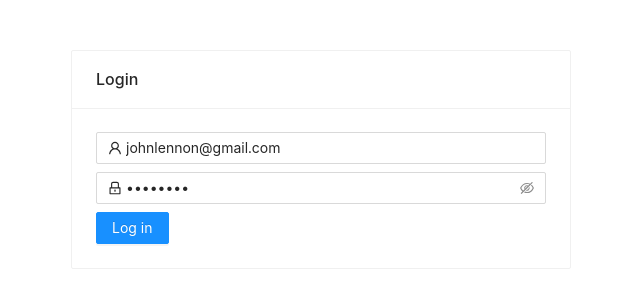
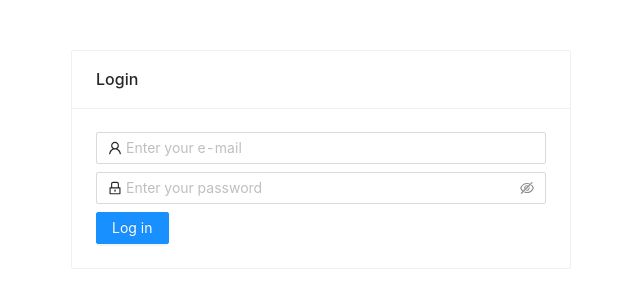
Before and after one commit to raphaelalvarenga/gerenciamento-de-produtos-frontend, a React (Create React App) app: page /login in a window 1280 px wide. Shown: the top 308 px of the page, without its empty margins (319-959 px from the left). Built offline with nearby package versions, Linux system fonts and the light colour scheme.

Commit message:
[Login fields] The login fields were field with data. They got empty.

```diff
--- a/src/views/Login.tsx
+++ b/src/views/Login.tsx
@@ -10,8 +10,8 @@ import config from "../routines/config";
 const Login: FunctionComponent<RouteComponentProps> = (props) => {
 
     // This states will store the fields
-    const [email, setEmail] = React.useState<string>("johnlennon@gmail.com");
-    const [password, setPassword] = React.useState<string>("yoko@123");
+    const [email, setEmail] = React.useState<string>("");
+    const [password, setPassword] = React.useState<string>("");
 
     // This will handle the success/error messages
     const [message, setMessage] = React.useState<{show: boolean, message: string}>({show: false, message: ""});
```
